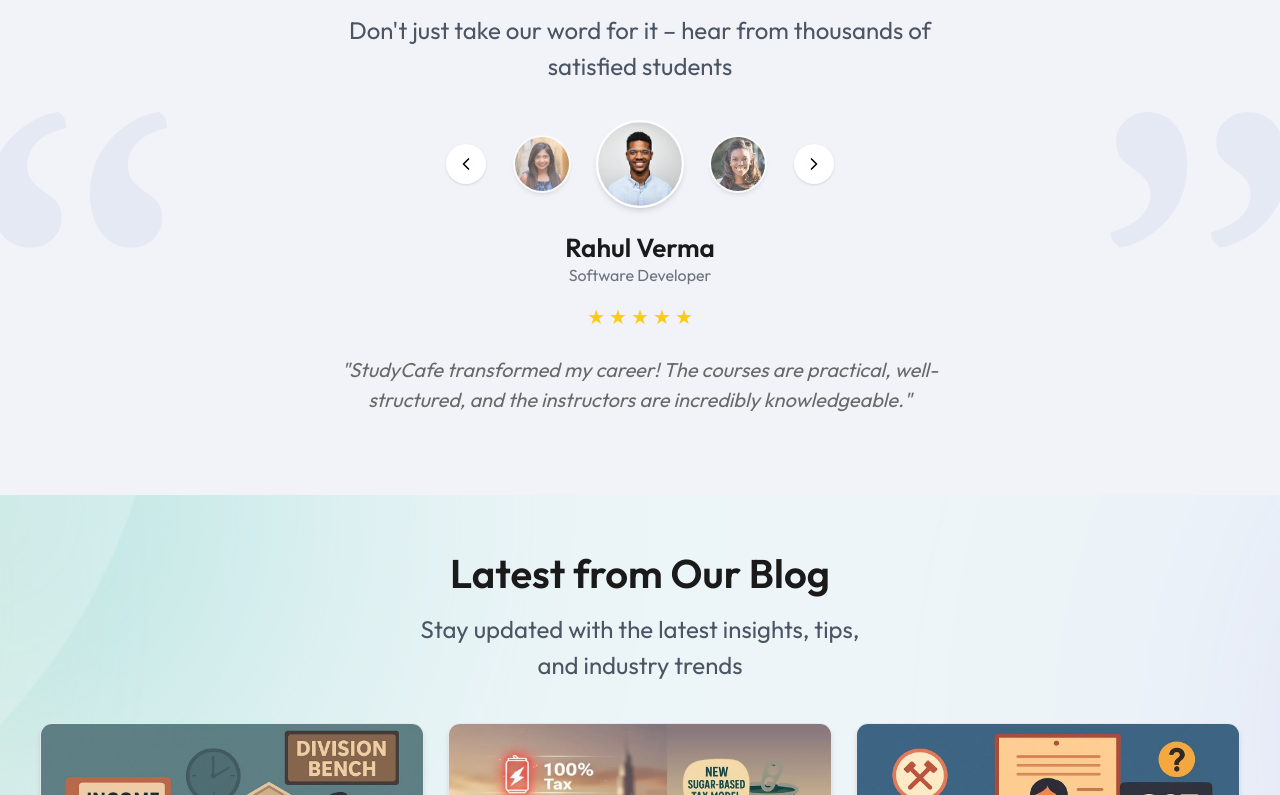
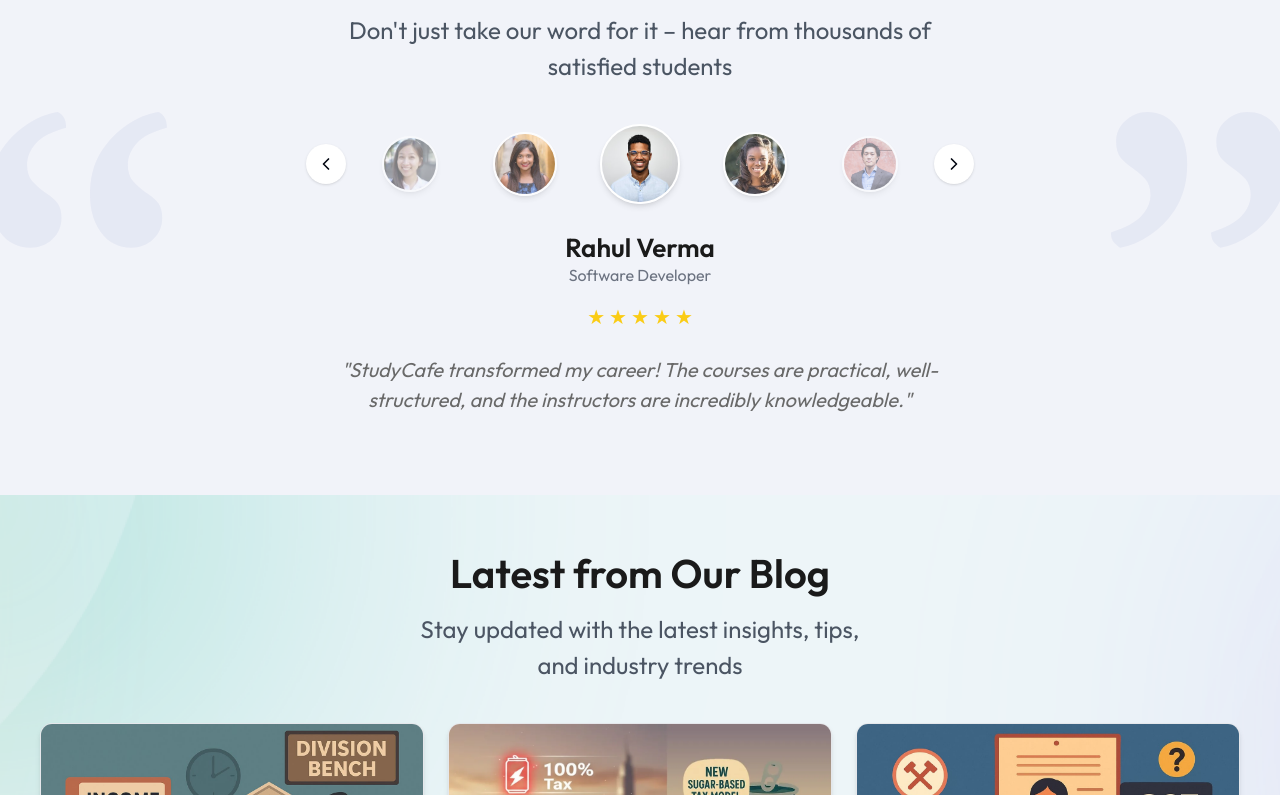
Before and after one commit to developers3mindsRp/study-cafe-web, a Next.js app: page / in a window 1280 px wide. Shown: the part 3345-4140 px from the top of the page. Built offline with nearby package versions, Linux system fonts and the light colour scheme; no server answers.

Commit message:
bg fixed

```diff
--- a/src/components/layout/home/Learning.home.tsx
+++ b/src/components/layout/home/Learning.home.tsx
@@ -4,7 +4,7 @@ const Learning = () => {
   return (
     <section
       className="relative w-full h-[350px] md:h-[295px] flex items-center justify-center
-                 bg-[url('/images/bg.svg')] bg-cover bg-center bg-no-repeat container mx-auto px-4  md:mt-8 md:rounded-[50px]"
+                 bg-[linear-gradient(270.19deg,#09339B_0.16%,#01BAFF_100.16%)] bg-cover bg-center bg-no-repeat container mx-auto px-4  md:mt-8 md:rounded-[10px]"
     >
 
 
--- a/src/components/layout/home/Testimonial.home.tsx
+++ b/src/components/layout/home/Testimonial.home.tsx
@@ -8,35 +8,70 @@ const testimonials = [
     role: "Software Developer",
     image: "/images/r1.png",
     rating: 5,
-    text: "StudyCafe transformed my career! The courses are practical, well-structured, and the instructors are incredibly knowledgeable."
+    text: "StudyCafe transformed my career! The courses are practical, well-structured, and the instructors are incredibly knowledgeable.",
   },
   {
     name: "Priya Sharma",
     role: "Data Analyst",
     image: "/images/r2.png",
     rating: 5,
-    text: "I gained so much confidence after taking the courses. Highly recommended!"
+    text: "I gained so much confidence after taking the courses. Highly recommended!",
   },
   {
     name: "Ankit Jain",
     role: "Frontend Developer",
     image: "/images/r3.png",
     rating: 5,
-    text: "The hands-on projects made learning fun and effective."
+    text: "The hands-on projects made learning fun and effective.",
   },
   {
     name: "Sneha Gupta",
     role: "UX Designer",
     image: "/images/r4.png",
     rating: 5,
-    text: "Amazing instructors and course content. I landed my dream job!"
+    text: "Amazing instructors and course content. I landed my dream job!",
   },
   {
     name: "Vikram Singh",
     role: "Backend Developer",
     image: "/images/r5.png",
     rating: 5,
-    text: "The courses are concise, practical, and career-focused."
+    text: "The courses are concise, practical, and career-focused.",
+  },
+  {
+    name: "Rahul Verma",
+    role: "Software Developer",
+    image: "/images/r1.png",
+    rating: 5,
+    text: "StudyCafe transformed my career! The courses are practical, well-structured, and the instructors are incredibly knowledgeable.",
+  },
+  {
+    name: "Priya Sharma",
+    role: "Data Analyst",
+    image: "/images/r2.png",
+    rating: 5,
+    text: "I gained so much confidence after taking the courses. Highly recommended!",
+  },
+  {
+    name: "Ankit Jain",
+    role: "Frontend Developer",
+    image: "/images/r3.png",
+    rating: 5,
+    text: "The hands-on projects made learning fun and effective.",
+  },
+  {
+    name: "Sneha Gupta",
+    role: "UX Designer",
+    image: "/images/r4.png",
+    rating: 5,
+    text: "Amazing instructors and course content. I landed my dream job!",
+  },
+  {
+    name: "Vikram Singh",
+    role: "Backend Developer",
+    image: "/images/r5.png",
+    rating: 5,
+    text: "The courses are concise, practical, and career-focused.",
   },
 ];
 
@@ -63,13 +98,13 @@ export default function Testimonials() {
         What Our Students Say
       </h2>
       <p className="text-[24px] text-gray-600 mt-2">
-    Don't just take our word for it – hear from thousands of <br className="hidden sm:block" />
+        Don't just take our word for it – hear from thousands of{" "}
+        <br className="hidden sm:block" />
         satisfied students
       </p>
 
       {/* Avatar Row */}
-  <div className="flex items-center gap-6 mt-10">
-
+      <div className="flex items-center md:gap-16  mt-10">
         {/* Left Button */}
         <button
           onClick={prevTestimonial}
@@ -79,29 +114,44 @@ export default function Testimonials() {
         </button>
 
         {/* FIXED center avatars box */}
-    <div className="relative w-[260px] h-20 flex items-center justify-center">
+        <div className="relative w-[360px] md:w-[460px] h-20 flex items-center justify-center">
+          {testimonials.map((t, i) => {
+            const total = testimonials.length;
 
-      {testimonials.map((t, i) => {
-        // circular wrapping
-        const leftIndex =
-          (currentIndex - 1 + testimonials.length) % testimonials.length;
-        const rightIndex =
-          (currentIndex + 1) % testimonials.length;
+            const leftIndex = (currentIndex - 1 + total) % total;
+            const rightIndex = (currentIndex + 1) % total;
 
-        let positionClass = "opacity-0 pointer-events-none"; // default hidden
+            const extremeLeftIndex = (currentIndex - 2 + total) % total;
+            const extremeRightIndex = (currentIndex + 2) % total;
 
-        if (i === currentIndex) {
-          // Center avatar
-          positionClass =
-            "w-20 h-20 scale-110 z-20 left-1/2 -translate-x-1/2 opacity-100";
+            // Equal horizontal positions
+            const slots = {
+              extremeLeft: "0%",
+              left: "25%",
+              center: "50%",
+              right: "75%",
+              extremeRight: "100%",
+            };
+
+            let positionClass = "opacity-0 scale-75 pointer-events-none";
+
+            let left: string | undefined;
+
+            if (i === extremeLeftIndex) {
+              positionClass = "w-14 h-14 hidden md:block scale-90 opacity-50 z-0";
+              left = slots.extremeLeft;
             } else if (i === leftIndex) {
-          // Left avatar
-          positionClass =
-            "w-16 h-16 scale-90 opacity-70 z-10 absolute left-0";
+              positionClass = "w-16 h-16 scale-95 opacity-80 z-10";
+              left = slots.left;
+            } else if (i === currentIndex) {
+              positionClass = "w-20 h-20 scale-110 opacity-100 z-20";
+              left = slots.center;
             } else if (i === rightIndex) {
-          // Right avatar
-          positionClass =
-            "w-16 h-16 scale-90 opacity-70 z-10 absolute right-0";
+              positionClass = "w-16 h-16 scale-95 opacity-80 z-10";
+              left = slots.right;
+            } else if (i === extremeRightIndex) {
+              positionClass = "w-14 h-14 hidden md:block scale-90 opacity-50 z-0";
+              left = slots.extremeRight;
             }
 
             return (
@@ -110,6 +160,10 @@ export default function Testimonials() {
                 src={t.image}
                 alt={t.name}
                 onClick={() => setCurrentIndex(i)}
+                style={{
+                  left,
+                  transform: "translateX(-50%)",
+                }}
                 className={`absolute rounded-full object-cover border-2 border-white shadow-md cursor-pointer  ${positionClass}`}
               />
             );
@@ -127,24 +181,24 @@ export default function Testimonials() {
 
       {/* Name + Role */}
       <div className="mt-6">
-    <h3 className="text-[26px] font-semibold text-[#1A1A1A]">{current.name}</h3>
+        <h3 className="text-[26px] font-semibold text-[#1A1A1A]">
+          {current.name}
+        </h3>
         <p className="text-[16px] text-gray-500 -mt-1 mb-4">{current.role}</p>
 
         <div className="flex justify-center gap-1 mt-2">
           {Array.from({ length: current.rating }).map((_, i) => (
-        <span key={i} className="text-yellow-400 text-xl">★</span>
+            <span key={i} className="text-yellow-400 text-xl">
+              ★
+            </span>
           ))}
         </div>
       </div>
 
       {/* Text */}
       <div className="mt-6 max-w-2xl">
-    <p className="text-[#696969] italic text-[20px]">
-      "{current.text}"
-    </p>
+        <p className="text-[#696969] italic text-[20px]">"{current.text}"</p>
       </div>
     </section>
-
-
   );
 }
```
Lines whose indentation alone changed are shown as unchanged.
